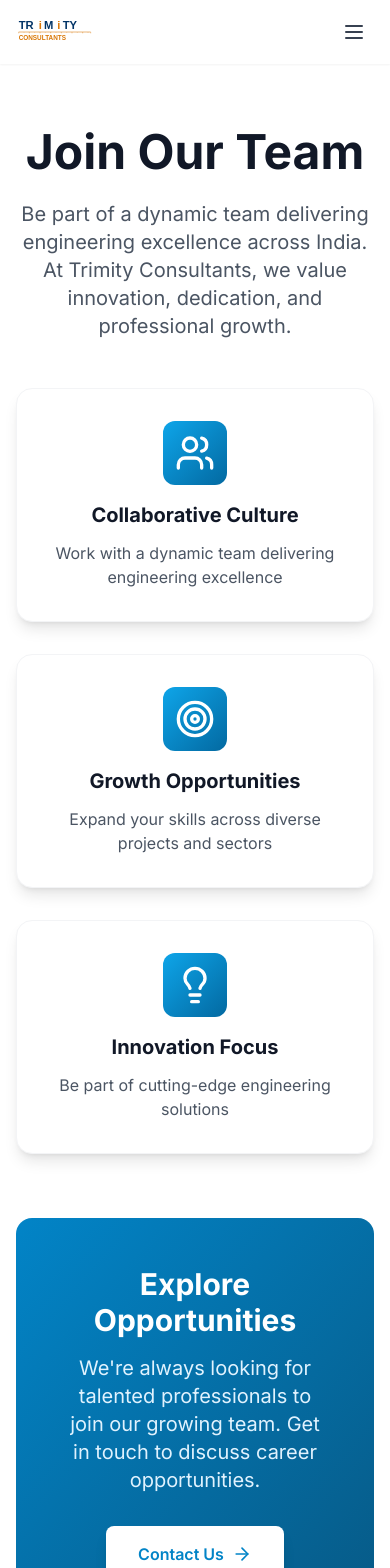
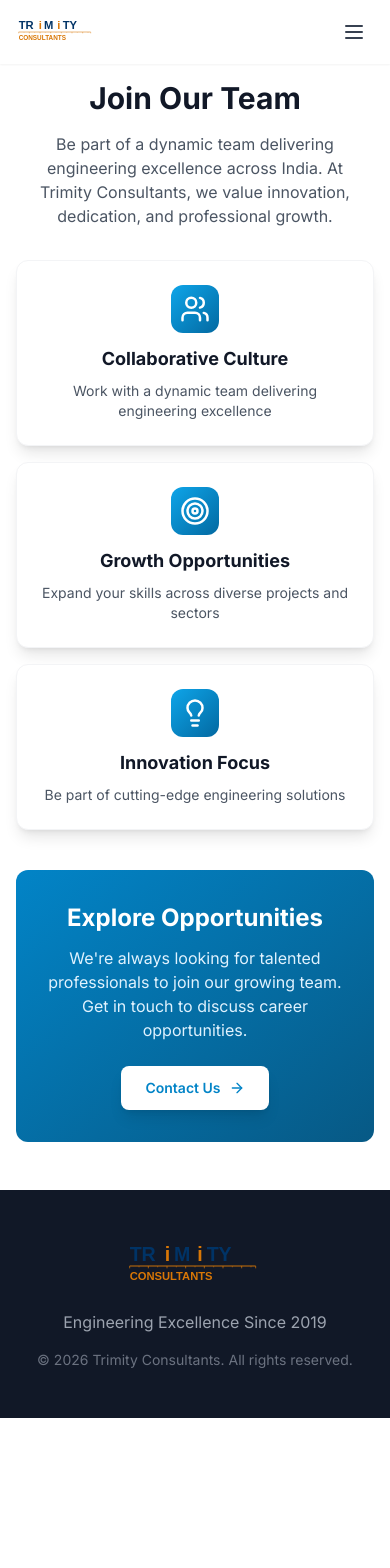
Before and after one commit to Krishil1108/trimity-consultant-website, a Next.js app: page /career in a window 390 px wide. Shown: the top 1568 px of the page. After the commit the page ends 1418 px from the top, so only its background shows below. Built offline with nearby package versions, Linux system fonts and the light colour scheme.

Commit message:
Complete mobile responsiveness for Contact, Career, and Blogs pages - full site now optimized for all device sizes

```diff
--- a/app/blogs/page.tsx
+++ b/app/blogs/page.tsx
@@ -10,17 +10,17 @@ export default function Blogs() {
     <main className="min-h-screen bg-white">
       <Navigation />
 
-      <section className="pt-32 pb-20 px-4 sm:px-6 lg:px-8">
+      <section className="pt-20 sm:pt-24 md:pt-32 pb-12 sm:pb-16 md:pb-20 px-4 sm:px-6 lg:px-8">
         <div className="max-w-4xl mx-auto text-center">
           <motion.div
             initial={{ opacity: 0, y: 40 }}
             animate={{ opacity: 1, y: 0 }}
             transition={{ duration: 0.6 }}
           >
-            <h1 className="text-5xl md:text-6xl font-bold text-gray-900 mb-6">
+            <h1 className="text-3xl sm:text-4xl md:text-5xl lg:text-6xl font-bold text-gray-900 mb-4 sm:mb-6 px-4">
               Insights & Updates
             </h1>
-            <p className="text-xl text-gray-600 mb-12">
+            <p className="text-base sm:text-lg md:text-xl text-gray-600 mb-8 sm:mb-10 md:mb-12 px-4">
               Stay tuned for industry insights, project updates, and engineering best practices
             </p>
           </motion.div>
@@ -29,7 +29,7 @@ export default function Blogs() {
             initial={{ opacity: 0, y: 40 }}
             animate={{ opacity: 1, y: 0 }}
             transition={{ delay: 0.2 }}
-            className="grid md:grid-cols-3 gap-8"
+            className="grid grid-cols-1 md:grid-cols-3 gap-4 sm:gap-6 md:gap-8"
           >
             {[
               {
@@ -51,13 +51,16 @@ export default function Blogs() {
               <motion.div
                 key={index}
                 whileHover={{ y: -10, scale: 1.05 }}
-                className="bg-white rounded-2xl p-8 shadow-lg border border-gray-100"
+                whileTap={{ scale: 1.02 }}
+                className="bg-white rounded-xl sm:rounded-2xl p-6 sm:p-8 shadow-lg border border-gray-100"
               >
-                <div className="w-16 h-16 rounded-xl bg-gradient-to-br from-primary-500 to-primary-700 flex items-center justify-center text-white mx-auto mb-4">
-                  {item.icon}
+                <div className="w-12 h-12 sm:w-14 sm:h-14 md:w-16 md:h-16 rounded-xl bg-gradient-to-br from-primary-500 to-primary-700 flex items-center justify-center text-white mx-auto mb-3 sm:mb-4">
+                  <div className="scale-75 sm:scale-90 md:scale-100">
+                    {item.icon}
+                  </div>
                 </div>
-                <h3 className="text-xl font-bold text-gray-900 mb-3">{item.title}</h3>
-                <p className="text-gray-600">{item.description}</p>
+                <h3 className="text-lg sm:text-xl font-bold text-gray-900 mb-2 sm:mb-3">{item.title}</h3>
+                <p className="text-sm sm:text-base text-gray-600">{item.description}</p>
               </motion.div>
             ))}
           </motion.div>
@@ -66,12 +69,12 @@ export default function Blogs() {
             initial={{ opacity: 0 }}
             animate={{ opacity: 1 }}
             transition={{ delay: 0.4 }}
-            className="mt-16 p-12 bg-gradient-to-br from-primary-50 to-white rounded-2xl"
+            className="mt-10 sm:mt-12 md:mt-16 p-8 sm:p-10 md:p-12 bg-gradient-to-br from-primary-50 to-white rounded-xl sm:rounded-2xl"
           >
-            <h2 className="text-3xl font-bold text-gray-900 mb-4">
+            <h2 className="text-2xl sm:text-3xl font-bold text-gray-900 mb-3 sm:mb-4">
               Coming Soon
             </h2>
-            <p className="text-xl text-gray-600">
+            <p className="text-base sm:text-lg md:text-xl text-gray-600">
               We're preparing valuable content to help you stay informed about the latest
               developments in engineering consulting and MEPF solutions.
             </p>
--- a/app/career/page.tsx
+++ b/app/career/page.tsx
@@ -29,17 +29,17 @@ export default function Career() {
     <main className="min-h-screen bg-white">
       <Navigation />
 
-      <section className="pt-32 pb-20 px-4 sm:px-6 lg:px-8">
+      <section className="pt-20 sm:pt-24 md:pt-32 pb-12 sm:pb-16 md:pb-20 px-4 sm:px-6 lg:px-8">
         <div className="max-w-4xl mx-auto text-center">
           <motion.div
             initial={{ opacity: 0, y: 40 }}
             animate={{ opacity: 1, y: 0 }}
             transition={{ duration: 0.6 }}
           >
-            <h1 className="text-5xl md:text-6xl font-bold text-gray-900 mb-6">
+            <h1 className="text-3xl sm:text-4xl md:text-5xl lg:text-6xl font-bold text-gray-900 mb-4 sm:mb-6 px-4">
               Join Our Team
             </h1>
-            <p className="text-xl text-gray-600 mb-12">
+            <p className="text-base sm:text-lg md:text-xl text-gray-600 mb-8 sm:mb-10 md:mb-12 px-4">
               Be part of a dynamic team delivering engineering excellence across India.
               At Trimity Consultants, we value innovation, dedication, and professional growth.
             </p>
@@ -49,19 +49,22 @@ export default function Career() {
             initial={{ opacity: 0, y: 40 }}
             animate={{ opacity: 1, y: 0 }}
             transition={{ delay: 0.2 }}
-            className="grid md:grid-cols-3 gap-8 mb-16"
+            className="grid grid-cols-1 md:grid-cols-3 gap-4 sm:gap-6 md:gap-8 mb-10 sm:mb-12 md:mb-16"
           >
             {values.map((value, index) => (
               <motion.div
                 key={index}
                 whileHover={{ y: -10, scale: 1.05 }}
-                className="bg-white rounded-2xl p-8 shadow-lg border border-gray-100"
+                whileTap={{ scale: 1.02 }}
+                className="bg-white rounded-xl sm:rounded-2xl p-6 sm:p-8 shadow-lg border border-gray-100"
               >
-                <div className="w-16 h-16 rounded-xl bg-gradient-to-br from-primary-500 to-primary-700 flex items-center justify-center text-white mx-auto mb-4">
-                  {value.icon}
+                <div className="w-12 h-12 sm:w-14 sm:h-14 md:w-16 md:h-16 rounded-xl bg-gradient-to-br from-primary-500 to-primary-700 flex items-center justify-center text-white mx-auto mb-3 sm:mb-4">
+                  <div className="scale-75 sm:scale-90 md:scale-100">
+                    {value.icon}
+                  </div>
                 </div>
-                <h3 className="text-xl font-bold text-gray-900 mb-3">{value.title}</h3>
-                <p className="text-gray-600">{value.description}</p>
+                <h3 className="text-lg sm:text-xl font-bold text-gray-900 mb-2 sm:mb-3">{value.title}</h3>
+                <p className="text-sm sm:text-base text-gray-600">{value.description}</p>
               </motion.div>
             ))}
           </motion.div>
@@ -70,12 +73,12 @@ export default function Career() {
             initial={{ opacity: 0 }}
             animate={{ opacity: 1 }}
             transition={{ delay: 0.4 }}
-            className="bg-gradient-to-br from-primary-600 to-primary-800 rounded-2xl p-12 text-white"
+            className="bg-gradient-to-br from-primary-600 to-primary-800 rounded-xl sm:rounded-2xl p-8 sm:p-10 md:p-12 text-white"
           >
-            <h2 className="text-3xl font-bold mb-4">
+            <h2 className="text-2xl sm:text-3xl font-bold mb-3 sm:mb-4">
               Explore Opportunities
             </h2>
-            <p className="text-xl text-primary-100 mb-8">
+            <p className="text-base sm:text-lg md:text-xl text-primary-100 mb-6 sm:mb-8">
               We're always looking for talented professionals to join our growing team.
               Get in touch to discuss career opportunities.
             </p>
@@ -83,10 +86,10 @@ export default function Career() {
               <motion.div
                 whileHover={{ scale: 1.05 }}
                 whileTap={{ scale: 0.95 }}
-                className="inline-flex items-center space-x-2 px-8 py-4 bg-white text-primary-600 rounded-lg font-semibold shadow-lg cursor-pointer"
+                className="inline-flex items-center space-x-2 px-6 sm:px-8 py-3 sm:py-4 bg-white text-primary-600 rounded-lg font-semibold shadow-lg cursor-pointer text-sm sm:text-base"
               >
                 <span>Contact Us</span>
-                <ArrowRight className="w-5 h-5" />
+                <ArrowRight className="w-4 h-4 sm:w-5 sm:h-5" />
               </motion.div>
             </Link>
           </motion.div>
--- a/app/contact/page.tsx
+++ b/app/contact/page.tsx
@@ -44,7 +44,7 @@ export default function Contact() {
       <Navigation />
 
       {/* Hero Section */}
-      <section className="pt-32 pb-12 px-4 sm:px-6 lg:px-8 bg-gradient-to-br from-primary-600 via-primary-700 to-primary-800 text-white overflow-hidden relative">
+      <section className="pt-20 sm:pt-24 md:pt-32 pb-10 sm:pb-12 px-4 sm:px-6 lg:px-8 bg-gradient-to-br from-primary-600 via-primary-700 to-primary-800 text-white overflow-hidden relative">
         <motion.div
           className="absolute inset-0 opacity-10"
           animate={{
@@ -72,17 +72,17 @@ export default function Contact() {
               initial={{ scale: 0 }}
               animate={{ scale: 1 }}
               transition={{ delay: 0.2, type: "spring", stiffness: 200 }}
-              className="inline-block mb-6"
+              className="inline-block mb-4 sm:mb-6"
             >
-              <div className="w-24 h-24 bg-white/20 rounded-full flex items-center justify-center backdrop-blur-sm">
-                <Send className="w-12 h-12" />
+              <div className="w-16 h-16 sm:w-20 sm:h-20 md:w-24 md:h-24 bg-white/20 rounded-full flex items-center justify-center backdrop-blur-sm">
+                <Send className="w-8 h-8 sm:w-10 sm:h-10 md:w-12 md:h-12" />
               </div>
             </motion.div>
 
-            <h1 className="text-5xl md:text-6xl font-bold mb-6">
+            <h1 className="text-3xl sm:text-4xl md:text-5xl lg:text-6xl font-bold mb-4 sm:mb-6 px-4">
               Get In Touch
             </h1>
-            <p className="text-xl text-primary-100 max-w-2xl mx-auto">
+            <p className="text-base sm:text-lg md:text-xl text-primary-100 max-w-2xl mx-auto px-4">
               Let's discuss your project requirements and explore how we can help bring your vision to life
             </p>
           </motion.div>
@@ -90,9 +90,9 @@ export default function Contact() {
       </section>
 
       {/* Contact Cards */}
-      <section className="py-20 px-4 sm:px-6 lg:px-8 -mt-16 relative z-20">
+      <section className="py-12 sm:py-16 md:py-20 px-4 sm:px-6 lg:px-8 -mt-12 sm:-mt-16 relative z-20">
         <div className="max-w-7xl mx-auto">
-          <div className="grid md:grid-cols-3 gap-8">
+          <div className="grid grid-cols-1 md:grid-cols-3 gap-4 sm:gap-6 md:gap-8">
             {contactInfo.map((item, index) => (
               <motion.div
                 key={index}
```
